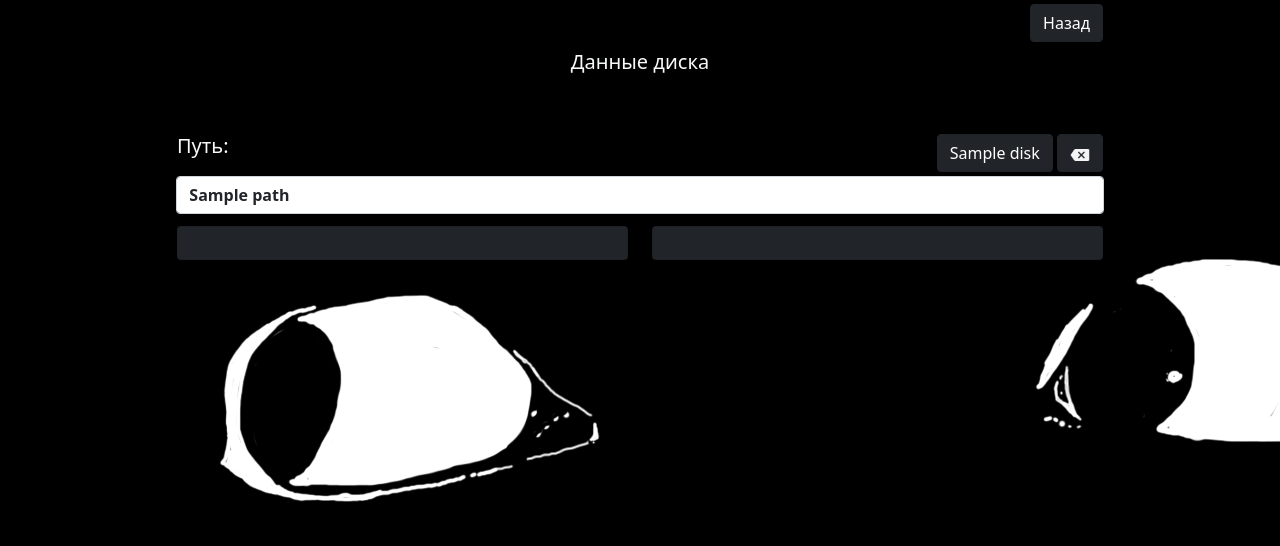
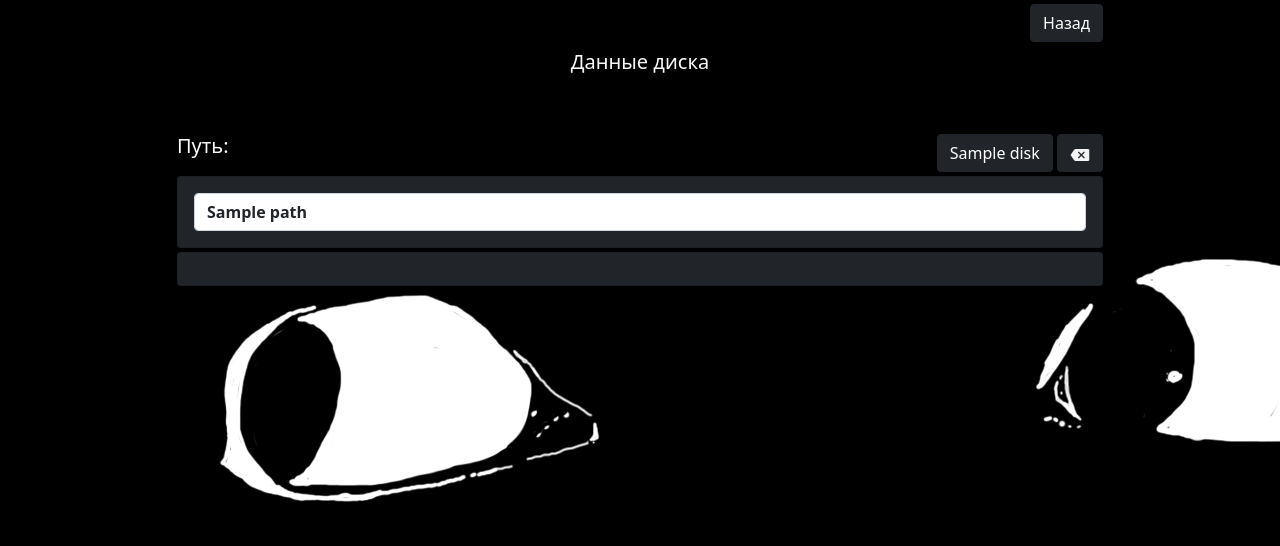
Before and after one commit to YannGotti/monopoly-django, a Django app: template monopoly-django/monopoly/templates/disk/disk.html in a window 1280 px wide. Shown: the part 56-602 px from the top of the page. Run offline with Django 4.2, Linux system fonts and the light colour scheme; a user stored in the database is signed in; tables that the repository leaves empty hold one stand-in row (values such as "Sample post"); the template is opened without the code that fills it: values that come from a table or form of the project are taken from there, most other values are stand-ins (such as "Sample title", 1, 10 or a date in 2020); data that the repository does not hold is empty.

Commit message:
fix bugs

```diff
--- a/monopoly-django/monopoly/static/css/style.css
+++ b/monopoly-django/monopoly/static/css/style.css
@@ -29,5 +29,6 @@ body {
 }
 
 .color-panel{
+  background-color: rgb(145, 47, 47);
   border-radius: 10px;
 }
--- a/monopoly-django/monopoly/templates/disk/disk.html
+++ b/monopoly-django/monopoly/templates/disk/disk.html
@@ -31,24 +31,26 @@
             </div>
         </div>
 
-        <form class="row g-3 d-flex justify-content-center back_color mb-1" method="get" action="clear/">
-            <div class="col-10">
-                <input type="text" class="form-control text-dark text-weight-form" name="path" placeholder="{{path}}" value="{{path}}">
-            </div>
-        </form>
+
 
         <div class="row d-flex justify-content-center">
-            <div class="col-5 mt-2 mb-1" style="text-align: right;">
-                <div class="card text-white bg-dark mb-3 shadow-sm animate__animated animate__fadeIn">
-                    <div class="card-body" id="folders_1">
-
+            <div class="col-10" style="text-align: left;">
+                <div class="card text-white bg-dark mb-1 shadow-sm animate__animated animate__fadeIn">
+                    <div class="card-body">
+                        <form class="row d-flex justify-content-center back_color" method="get" action="clear/">
+                            <div class="col-12">
+                                <input type="text" class="form-control text-dark text-weight-form " name="path" placeholder="{{path}}" value="{{path}}">
+                            </div>
+                        </form>
                     </div>
                 </div>
             </div>
+        </div>
 
-            <div class="col-5 mt-2 mb-1" style="text-align: left;">
+        <div class="row d-flex justify-content-center">
+            <div class="col-10 mb-1" style="text-align: left;">
                 <div class="card text-white bg-dark mb-3 shadow-sm animate__animated animate__fadeIn">
-                    <div class="card-body" id="folders_2">
+                    <div class="card-body" id="folders">
 
                     </div>
                 </div>
@@ -71,23 +73,29 @@
     function innerData() {
         let data = JSON.parse(`{{ data }}`)
         let state = `{{ state }}`
-        let folders_1 = document.getElementById("folders_1");
-        let folders_2 = document.getElementById("folders_2");
+        let folders = document.getElementById("folders");
 
-        if (state == false || folders_1 == null || folders_2 == null){
+        function reload_page(){
             setTimeout(() => {
                 location.reload()
             }, 5000);
         }
 
-        folders_1.innerHTML = `<div></div>`
-        folders_2.innerHTML = `<div></div>`
+        if (folders === null){
+            folders = `<div></div>`
+            reload_page()
+        }
+
+        if (state == false){
+            reload_page()
+        }
+
 
         if (data == null){
             data = ["null"]
         }
 
-        for (let i = 0; i < data.length / 2; i++){
+        for (let i = 0; i < data.length; i++){
 
             if (data[i] == undefined
             || data[i].includes('.tmp')
@@ -102,35 +110,11 @@
 
             }
             else{
-                folders_1.innerHTML +=
+                folders.innerHTML +=
                 `
                 <a href="updateData/?filename=`+ data[i] +`"> <button class="btn btn-light mt-1 mb-1 text-weight-form text-dark">` + data[i] + `</button></a>
                 `
             }
-        }
-
-        for (let i = data.length / 2; i < data.length; i++){
-
-            if (data[i] == undefined
-            || data[i].includes('.tmp')
-            || data[i].includes('.sys')
-            || data[i].includes('.Bin')
-            || data[i].includes('.log')
-            || data[i].includes('.dat')
-            || data[i].includes('$')
-            || data[i].includes('null')
-            ){
-
-
-            }
-            else{
-                folders_2.innerHTML +=
-                `
-                <a href="/disk/{{ disk.id }}/updateData/?filename=`+ data[i] +`"> <button class="btn btn-light mt-1 mb-1 text-weight-form text-dark">` + data[i] + `</button></a>
-                `
-            }
-
-
         }
     }
 
```
